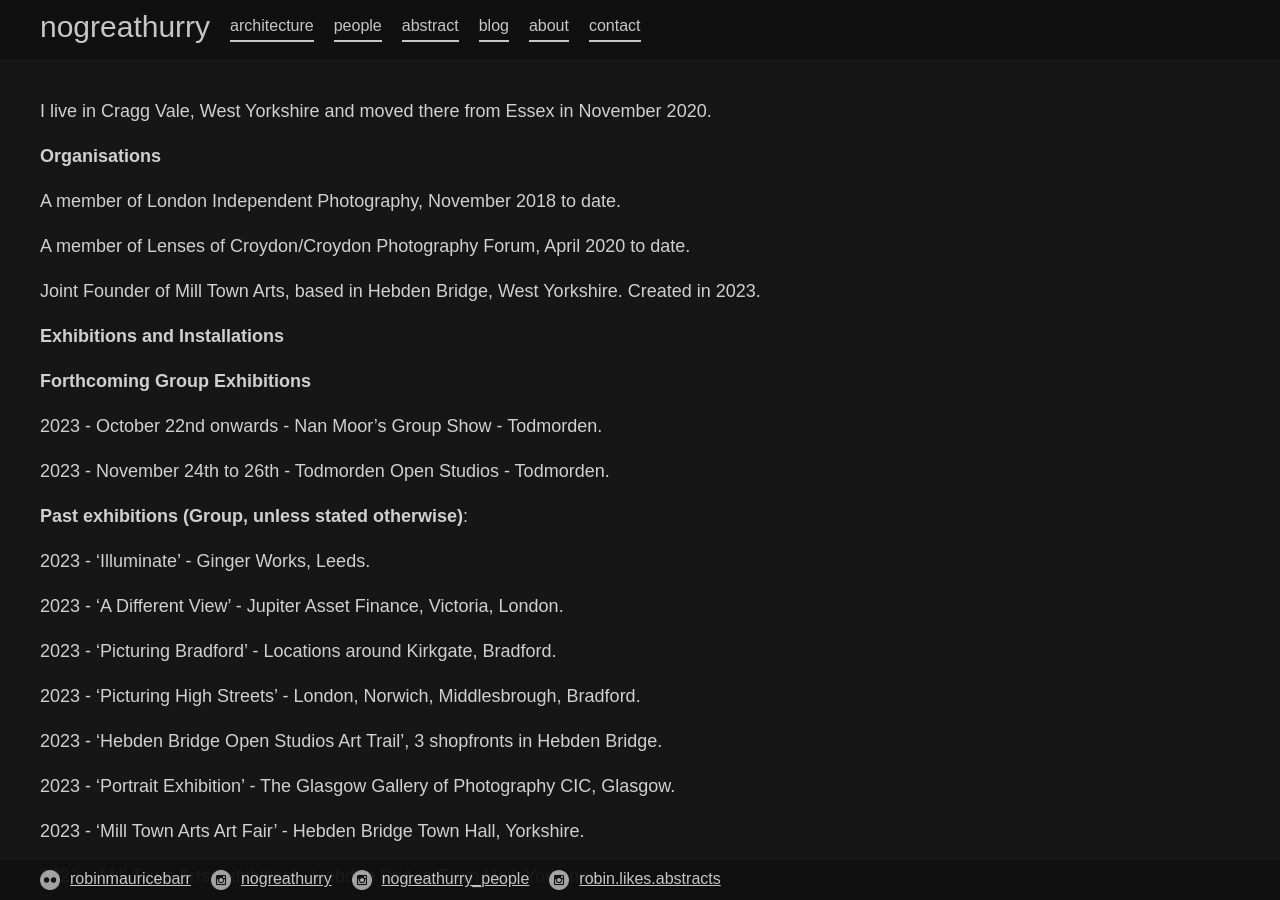
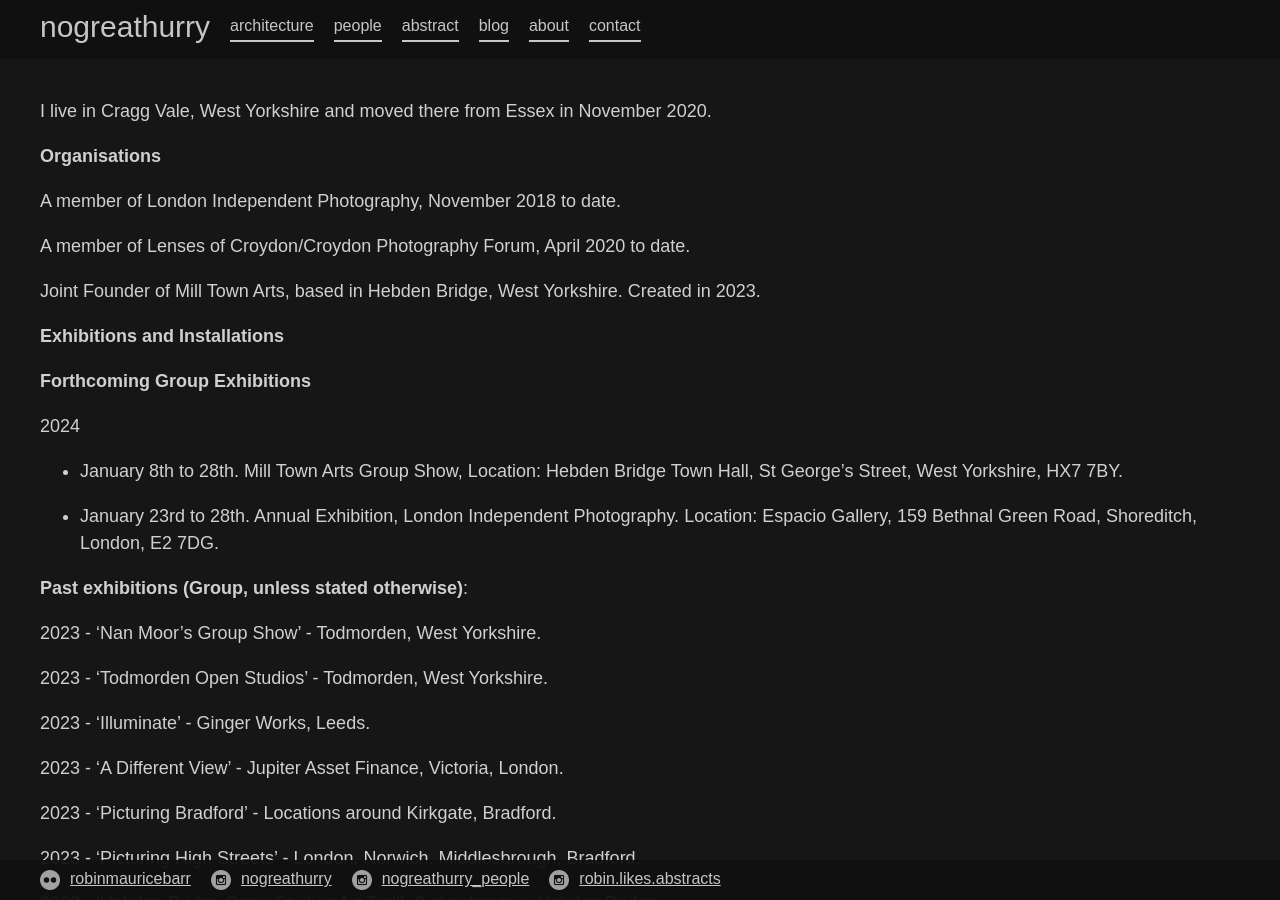
Before and after one commit to 987poiuytrewq/nogreathurry, a Jekyll site: the page built from blog.md, in a window 1280 px wide and 900 px high. Built offline with Jekyll 4.4.1, drawn with Linux system fonts in a browser that asks for light colours.

Commit message:
Updated Blog

```diff
--- a/blog.md
+++ b/blog.md
@@ -17,11 +17,17 @@ Joint Founder of Mill Town Arts, based in Hebden Bridge, West Yorkshire. Created
 
 **Forthcoming Group Exhibitions**
 
-2023 - October 22nd onwards - Nan Moor's Group Show - Todmorden.
+2024
 
-2023 - November 24th to 26th - Todmorden Open Studios - Todmorden.
+* January 8th to 28th. Mill Town Arts Group Show, Location: Hebden Bridge Town Hall, St George's Street, West Yorkshire, HX7 7BY.
+
+* January 23rd to 28th. Annual Exhibition, London Independent Photography. Location: Espacio Gallery, 159 Bethnal Green Road, Shoreditch, London, E2 7DG.
 
 **Past exhibitions (Group, unless stated otherwise)**:
+
+2023 - 'Nan Moor's Group Show' - Todmorden, West Yorkshire.
+
+2023 - 'Todmorden Open Studios' - Todmorden, West Yorkshire.
 
 2023 - 'Illuminate' - Ginger Works, Leeds.
 
```
